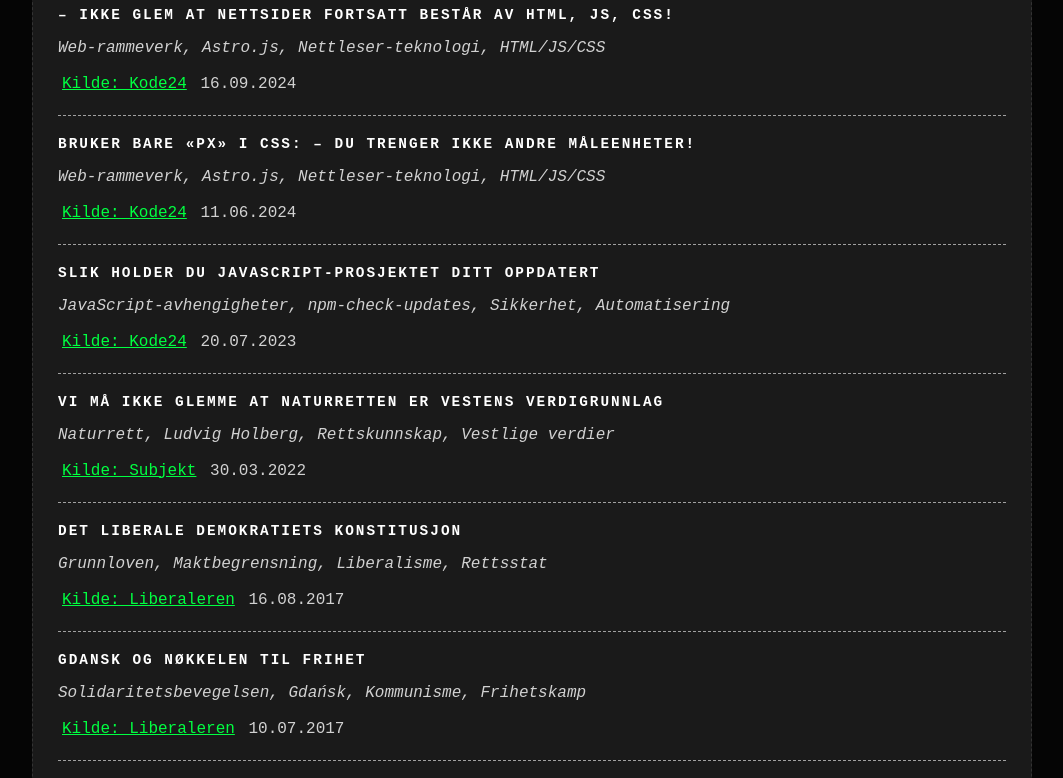
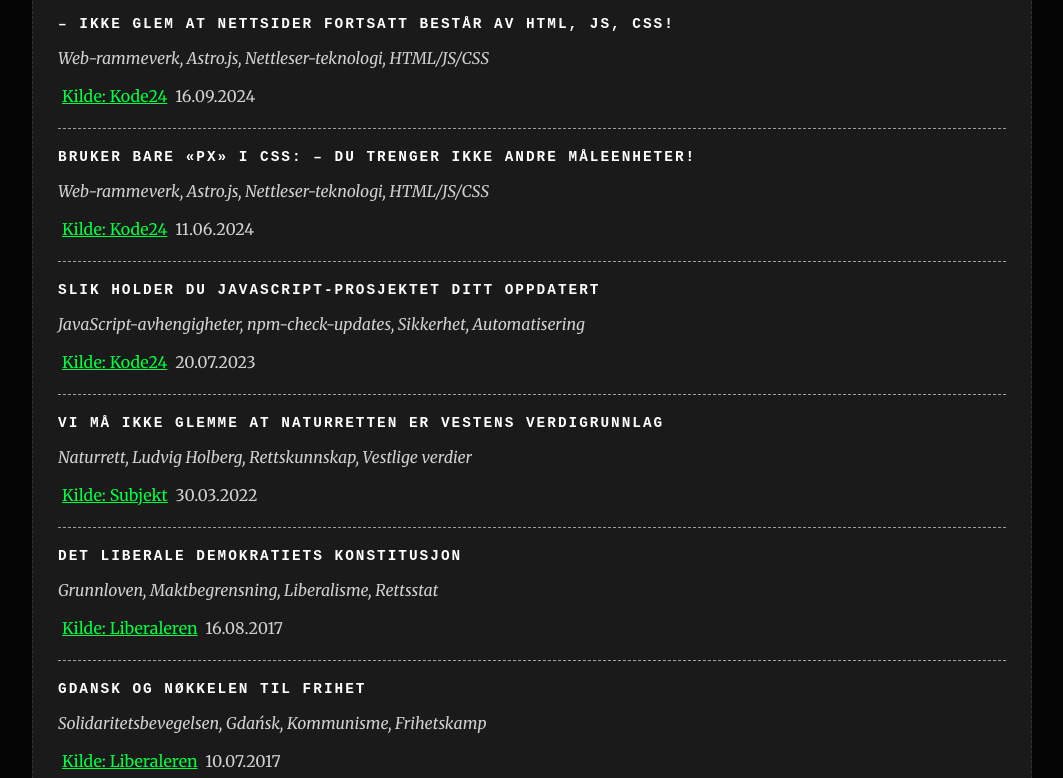
Before and after one commit to lebbe/www.lars-erik.no, an Astro site: page /articles in a window 1280 px wide. Shown: the part 390-1168 px from the top of the page, without its empty margins (108-1171 px from the left). Built offline with nearby package versions, Linux system fonts and the light colour scheme; Astro itself is replaced by a stand-in of ours.

Commit message:
Merriweather font.

```diff
--- a/src/layouts/ReportLayout.astro
+++ b/src/layouts/ReportLayout.astro
@@ -1,4 +1,5 @@
 ---
+import '../styles/global.css'
 import CMSToolbar from '../components/CMSToolbar.astro'
 
 interface Props {
@@ -70,23 +71,6 @@
 </html>
 
 <style>
-  :root {
-    --bg-color: #121212;
-    --text-color: #e0e0e0;
-    --border-color: #444;
-    --active-border-color: #1db954;
-    --label-color: #888;
-    --section-bg: #1a1a1a;
-  }
-
-  :global(body) {
-    background-color: var(--bg-color);
-    color: var(--text-color);
-    font-family: 'Courier New', Courier, monospace;
-    margin: 0;
-    padding: 20px;
-  }
-
   .report-container {
     max-width: 900px;
     margin: 0 auto;
@@ -146,22 +130,24 @@
   :global(.report-content h2) {
     margin-top: 30px;
     margin-bottom: 15px;
-    font-size: 1.5rem;
-    color: var(--active-border-color);
+    font-size: 22px;
     border-left: 3px solid var(--active-border-color);
     padding-left: 10px;
   }
 
   :global(.report-content h3) {
-    font-size: 1.1rem;
-    color: var(--active-border-color);
+    font-size: 18px;
     margin-top: 20px;
     margin-bottom: 10px;
   }
 
+  :global(.report-content h4) {
+    font-size: 18px;
+  }
+
   :global(.report-content p) {
     margin: 12px 0;
-    font-size: 0.95rem;
+    font-size: 18px;
   }
 
   :global(.report-content ul),
--- a/src/styles/global.css
+++ b/src/styles/global.css
@@ -1,3 +1,5 @@
+@import url('https://fonts.googleapis.com/css2?family=Merriweather:ital,opsz,wght@0,18..144,300..900;1,18..144,300..900&display=swap');
+
 :root {
   --bg-color: #050505;
   --section-bg: #1a1a1a;
@@ -13,11 +15,24 @@
 body {
   background-color: var(--bg-color);
   color: var(--text-color);
-  font-family: 'Courier New', Courier, monospace;
+  font-family: 'Merriweather', serif;
+  font-optical-sizing: auto;
+  font-weight: 400;
+  font-style: normal;
+  font-variation-settings: 'wdth' 100;
   margin: 0;
   padding: 20px;
   display: flex;
   justify-content: center;
+}
+
+h1,
+h2,
+h3,
+h4,
+h5,
+h6 {
+  font-family: 'Courier New', Courier, monospace;
 }
 
 .editor-canvas {
```
